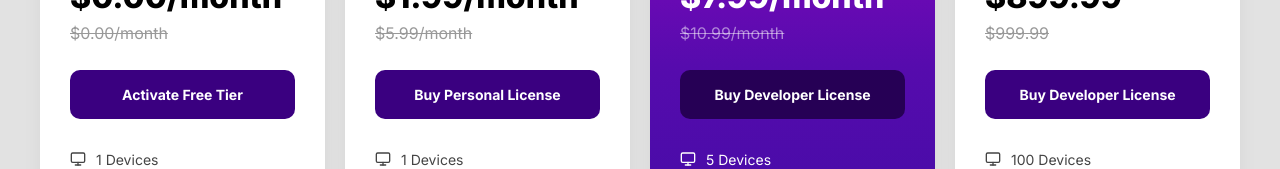
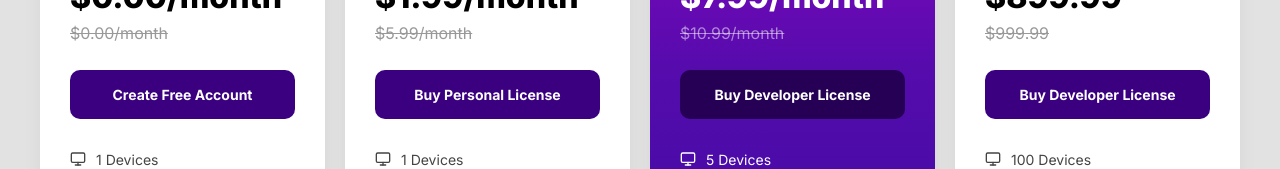
Before and after one commit to cedrickcuencaalegsao/web-leo-explore, a Next.js app: page / in a window 1280 px wide. Shown: the part 2345-2514 px from the top of the page. Built offline with nearby package versions, Linux system fonts and the light colour scheme.

Commit message:
fix word.

```diff
--- a/app/sections/pricing.tsx
+++ b/app/sections/pricing.tsx
@@ -47,7 +47,7 @@ export default function PricingSection ()  {
             <p className="card-subtitle">For daily users.</p>
             <p className="price-main">$0.00/month</p>
             <span className="price-strike">$0.00/month</span>
-            <button className="card-btn">Activate Free Tier</button>
+            <button className="card-btn">Create Free Account</button>
             <ul className="feature-list">
               <li className="feature-item"><Monitor size={16}/> 1 Devices</li>
               <li className="feature-item disabled"><XCircle size={16}/> No Access to pro feature</li>
```
